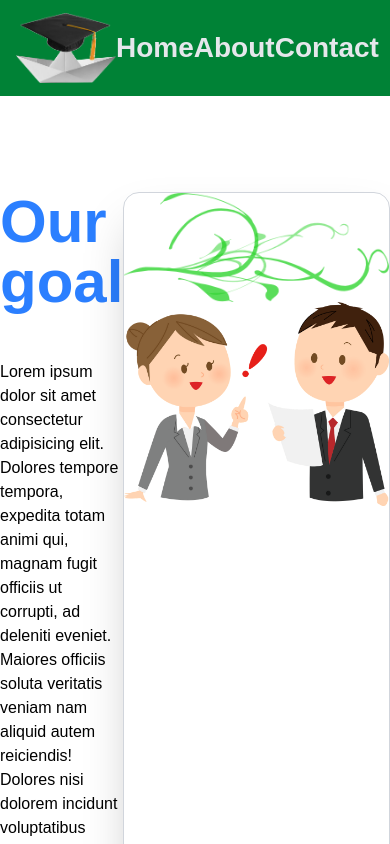
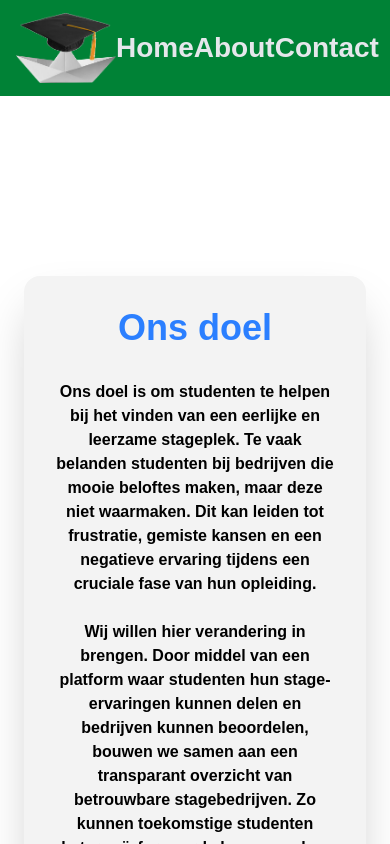
Before and after one commit to BBlaist/aftership, a Next.js app: page / in a window 390 px wide. Shown: the top 844 px of the page. Built offline with nearby package versions, Linux system fonts and the light colour scheme.

Commit message:
Responsive and working on colors

```diff
--- a/src/app/globals.css
+++ b/src/app/globals.css
@@ -14,7 +14,7 @@
 
 @media (prefers-color-scheme: dark) {
   :root {
-    --background: #f3f3f3;
+    --background: #1b1b1b;
     --foreground: #ededed;
   }
 }
--- a/src/app/page.tsx
+++ b/src/app/page.tsx
@@ -11,43 +11,58 @@ export default function Home() {
           height={100}
           className=""
         />
-        <div className="w-full flex justify-evenly text-[28px] font-bold">
+        <div className="w-screen flex justify-evenly text-[28px] font-bold">
           <a href="">Home</a>
           <a href="">About</a>
           <a href="">Contact</a>
         </div>
       </nav>
 
-      <main className="h-full w-full flex justify-around text-black pt-24">
-        <div className="w-1/2">
-          <h2 className="text-blue-500 text-6xl font-bold">Our goal</h2>
-          <p className="mt-12">
-            Lorem ipsum dolor sit amet consectetur adipisicing elit. Dolores
-            tempore tempora, expedita totam animi qui, magnam fugit officiis ut
-            corrupti, ad deleniti eveniet. Maiores officiis soluta veritatis
-            veniam nam aliquid autem reiciendis! Dolores nisi dolorem incidunt
-            voluptatibus totam doloremque quod quo voluptates sint, laboriosam
-            veritatis consectetur eos inventore dolor vel beatae. Laudantium
-            maiores deleniti doloribus illum fuga, incidunt dolore
-            necessitatibus!
+      <div className="w-screen text-center text-white font-bold text-6xl p-12">
+        <h2>AfterShip</h2>
+      </div>
+
+      <main className="w-full flex flex-col lg:flex-row justify-around items-center text-black p-6 gap-12">
+  <div className="w-full lg:w-1/2 flex flex-col items-center justify-center text-center rounded-2xl shadow-2xl hover:scale-[1.01] transition-transform bg-[#f3f3f3] p-8 lg:p-12">
+    <h2 className="text-blue-500 text-4xl lg:text-6xl font-bold">Ons doel</h2>
+    <p className="mt-8 lg:mt-12 w-full lg:w-3/4 text-base lg:text-xl font-bold">
+      Ons doel is om studenten te helpen bij het vinden van een eerlijke
+      en leerzame stageplek. Te vaak belanden studenten bij bedrijven die
+      mooie beloftes maken, maar deze niet waarmaken. Dit kan leiden tot
+      frustratie, gemiste kansen en een negatieve ervaring tijdens een
+      cruciale fase van hun opleiding.
+      <br /><br />
+      Wij willen hier verandering in
+      brengen. Door middel van een platform waar studenten hun
+      stage-ervaringen kunnen delen en bedrijven kunnen beoordelen, bouwen
+      we samen aan een transparant overzicht van betrouwbare
+      stagebedrijven. Zo kunnen toekomstige studenten beter geïnformeerde
+      keuzes maken en krijgen bedrijven die stagiairs goed begeleiden de
+      erkenning die ze verdienen.
+      <br /><br />
+      Samen zorgen we ervoor dat iedere
+      student een stage krijgt die écht bijdraagt aan hun ontwikkeling.
     </p>
   </div>
-        <div className="border border-gray-300 rounded-2xl shadow-2xl hover:scale-101">
+
+  <div className="w-full lg:w-auto flex flex-col items-center border border-gray-300 rounded-2xl shadow-2xl hover:scale-[1.01] transition-transform bg-[#f3f3f3] p-4">
     <Image
       src="/green-swirly.png"
       alt="Image"
-            width={500}
-            height={500}
+      width={400}
+      height={400}
+      className="w-full max-w-xs sm:max-w-md md:max-w-lg lg:max-w-[500px]"
     />
     <Image
       src="/stock-talking.png"
       alt="Image"
-            width={500}
-            height={500}
-
+      width={400}
+      height={400}
+      className="w-full max-w-xs sm:max-w-md md:max-w-lg lg:max-w-[500px] mt-4"
     />
   </div>
 </main>
+
     </div>
   );
 }
```
Also changed, not shown: public/green-paisely-swirl-hi.png (added), public/green-swirly-branches.png (added). Lines whose indentation alone changed are shown as unchanged.
